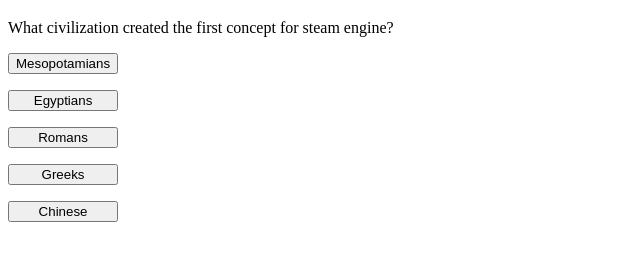
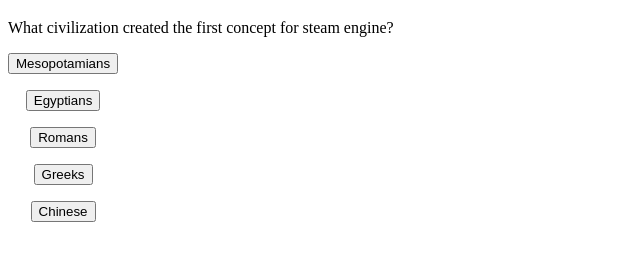
Before and after one commit to ayeoman41/data-practice, a plain HTML site: page index.html in a window 1280 px wide. Shown: the part 61-322 px from the top of the page, without its empty margins (0-640 px from the left). Drawn offline with Linux system fonts and the light colour scheme.

Commit message:
div id and class added

```diff
--- a/index.html
+++ b/index.html
@@ -11,12 +11,27 @@
         <p>What civilization created the first concept for
             steam engine?
         </p>
+
         <div class="button">
+            <div id="answer" class="wrong">
         <button>Mesopotamians</button>
+        </div>
+
+        <div id="answer" class="no">
         <button>Egyptians</button>
+        </div>
+
+        <div id="answer" class="correct">
         <button>Romans</button>
+        </div>
+
+        <div id="answer" class="incorrect">
         <button>Greeks</button>
+        </div>
+
+        <div id="answer" class="no">
         <button>Chinese</button>
+        </div>
     </div>
     </body>
 </html>
```
